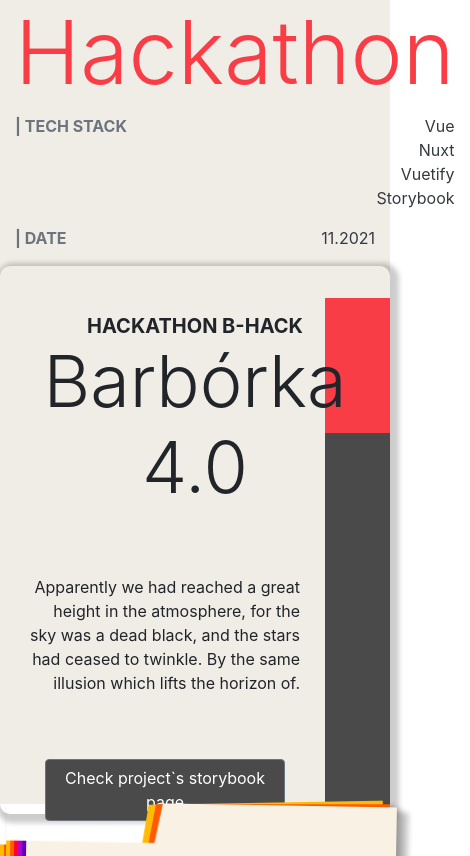
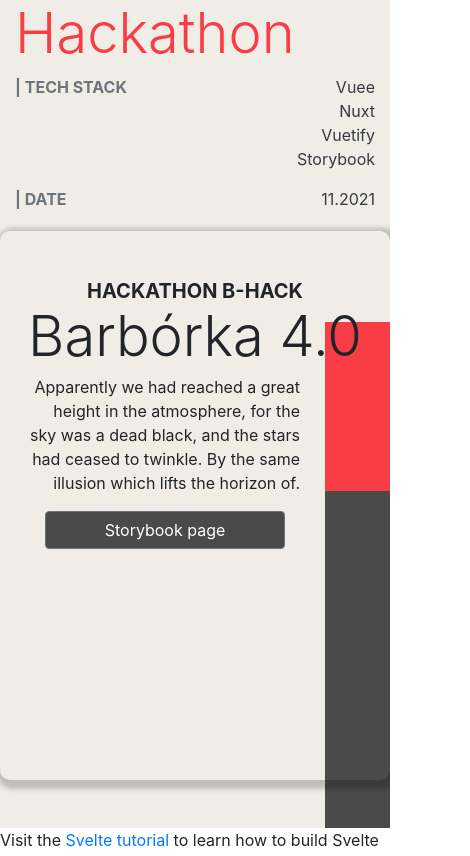
Before and after one commit to ragtam/mgk, a Svelte app: page / in a window 390 px wide. Shown: the part 1509-2365 px from the top of the page, 470 px wide, since content can reach past the window. Built offline with nearby package versions, Linux system fonts and the light colour scheme.

Commit message:
component organization cleanup

```diff
--- a/src/App.svelte
+++ b/src/App.svelte
@@ -1,10 +1,13 @@
 <script>
 	import '../node_modules/bootstrap/dist/css/bootstrap.min.css';
 	import '../node_modules/bootstrap-icons/font/bootstrap-icons.css';
-	import ProjectsList from './projects-list/Projects-List.svelte';
 	import HomeScreenNew from './home-screen-new/Home-Screen-New.svelte';
 	import MyProjectsHeader from './my-projects-header/My-Projects-Header.svelte';
 	import MyProject from './my-projects/My-Project.svelte';
+	import MyProjectTopLeft from './my-projects/slots/My-Project-Top-Left.svelte';
+	import MyProjectBottomLeft from './my-projects/slots/My-Project-Bottom-Left.svelte';
+	import MyProjectCard from './my-projects/slots/My-Project-Card.svelte';
+	import MyProjectRight from './my-projects/slots/My-Project-Right.svelte';
 </script>
 
 <div>
@@ -12,14 +15,55 @@
 
 	<MyProjectsHeader />
 
-	<MyProject />
+	<MyProject>
+		<MyProjectTopLeft slot="top-left">
+			<p class="text-muted font-weight-bold text-uppercase">| tech stack</p>
+			<ul class="text-dark text-right text-sm-left">
+				<li>Vuee</li>
+				<li>Nuxt</li>
+				<li>Vuetify</li>
+				<li>Storybook</li>
+			</ul>
+		</MyProjectTopLeft>
 
-	<ProjectsList />
+		<MyProjectBottomLeft slot="bottom-left">
+			<p class="text-muted font-weight-bold text-uppercase mb-0">| type</p>
+			<h6 class="display-2 pt-0 d-none d-sm-block" style="color: #f83d46;">Hackathon</h6>
+			<h6 class="display-4 pt-0 d-block d-sm-none" style="color: #f83d46;">Hackathon</h6>
+		</MyProjectBottomLeft>
+
+		<MyProjectCard slot="card">
+			<h1 class="h5 font-weight-bold text-uppercase mt-5 pb-0 mb-0 text-center">Hackathon B-Hack</h1>
+			<h1 class="display-3 text-center mb-5 d-none d-sm-block">Barbórka 4.0</h1>
+			<h1 class="display-4 text-center mb-1 mb-sm-5 d-block d-sm-none">Barbórka 4.0</h1>
+
+			<p class="col-10 pt-0 pt-sm-3 text-right">
+				Apparently we had reached a great height in the atmosphere, for the sky was a dead black, and the stars had ceased to
+				twinkle. By the same illusion which lifts the horizon of.
+			</p>
+			<button class="btn btn-secondary mt-0 mb-5 mt-sm-3 col-8 offset-1" style="background-color: #4a4a4a" type="button"
+				>Storybook page</button
+			>
+		</MyProjectCard>
+
+		<MyProjectRight slot="right">
+			<p class="text-muted font-weight-bold text-uppercase">| date</p>
+			<p class="text-dark text-sm-left">11.2021</p>
+		</MyProjectRight>
+	</MyProject>
+
+	<!-- <ProjectsList /> -->
 
 	<p>Visit the <a href="https://svelte.dev/tutorial">Svelte tutorial</a> to learn how to build Svelte apps.</p>
 </div>
 
 <style>
+	*,
+	*::before,
+	*::after {
+		box-sizing: border-box;
+	}
+
 	/* .bg-dark {
 		background-color: #2e2e2e;
 	} */
--- a/src/my-projects/My-Project.svelte
+++ b/src/my-projects/My-Project.svelte
@@ -23,13 +23,13 @@
 </script>
 
 <div class="my-project">
-	<div class="row">
+	<div class="row no-gutters">
 		<div class="position-absolute background-section">
 			<div
 				class="col-2 offset-10 col-sm-5 offset-sm-7 rellaxx"
 				data-rellax-speed="-1"
-				data-rellax-mobile-speed="1"
-				data-rellax-xs-speed="1"
+				data-rellax-mobile-speed="1.5"
+				data-rellax-xs-speed="1.5"
 			/>
 		</div>
 		<div
@@ -38,45 +38,26 @@
 			data-rellax-mobile-speed="0"
 			data-rellax-xs-speed="0"
 		>
-			<div class="col-12 col-sm-8 offset-sm-1 order-2 order-sm-1 d-flex justify-content-between align-self-top">
-				<p class="text-muted font-weight-bold text-uppercase">| tech stack</p>
-				<ul class="text-dark text-right text-sm-left">
-					<li>Vue</li>
-					<li>Nuxt</li>
-					<li>Vuetify</li>
-					<li>Storybook</li>
-				</ul>
-			</div>
-			<div class="col-12 col-sm-11 offset-sm-1 order-1 order-sm-2 d-flex flex-column align-self-top mt-3 mt-sm-0">
-				<p class="text-muted font-weight-bold text-uppercase mb-0">| type</p>
-				<h6 class="display-2 pt-0" style="color: #f83d46;">Hackathon</h6>
-			</div>
+			<slot name="top-left" />
+			<slot name="bottom-left" />
 		</div>
 		<div class="col-12 col-sm-4 order-3 order-sm-2 d-flex align-items-end">
-			<div class="vhs-tape mx-0 mx-lg-5 rellaxx" data-rellax-speed="2" data-rellax-mobile-speed="-1" data-rellax-xs-speed="-1">
-				<div class="container">
-					<h1 class="h5 font-weight-bold text-uppercase mt-5 pb-0 mb-0 text-center">Hackathon B-Hack</h1>
-					<h1 class="display-3 text-center mb-5">Barbórka 4.0</h1>
-					<p class="col-10 pt-3 text-right">
-						Apparently we had reached a great height in the atmosphere, for the sky was a dead black, and the stars had ceased
-						to twinkle. By the same illusion which lifts the horizon of.
-					</p>
-					<button class="btn btn-secondary mt-5 col-8 offset-1" style="background-color: #4a4a4a" type="button"
-						>Check project`s storybook page</button
-					>
-				</div>
+			<div
+				class="vhs-tape mx-0 mb-5 mt-1 mx-lg-5 rellaxx"
+				data-rellax-speed="2"
+				data-rellax-mobile-speed="0"
+				data-rellax-xs-speed="0"
+			>
+				<slot name="card" />
 			</div>
 		</div>
 		<div
 			class="col-12 col-sm-4 order-2 order-sm-3 section-right rellaxx"
-			data-rellax-speed="-2"
+			data-rellax-speed="-3"
 			data-rellax-mobile-speed="0"
 			data-rellax-xs-speed="0"
 		>
-			<div class="col-12 col-sm-8 offset-sm-1 d-flex justify-content-between align-self-top">
-				<p class="text-muted font-weight-bold text-uppercase">| date</p>
-				<p class="text-dark text-sm-left">11.2021</p>
-			</div>
+			<slot name="right" />
 		</div>
 	</div>
 </div>
@@ -86,14 +67,15 @@
 		position: relative;
 		min-height: 100vh;
 		background-color: #f0ede6;
+		overflow-y: hidden;
 	}
 
 	.my-project > div:nth-child(1) {
-		height: 100vh;
+		min-height: 100vh;
 	}
 
 	.vhs-tape {
-		height: 65vh;
+		min-height: 65vh;
 		width: 100%;
 		position: relative;
 		box-shadow: 3px 3px 5px 6px rgb(0 0 0 / 20%);
@@ -105,7 +87,7 @@
 		display: grid;
 	}
 
-	.my-project ul {
+	.my-project :global(ul) {
 		list-style-type: none;
 	}
 
@@ -118,6 +100,6 @@
 
 	.background-section > div {
 		background: linear-gradient(180deg, #f83d46 20%, #4a4a4a 0%);
-		height: 80vh;
+		height: 100vh;
 	}
 </style>
--- /dev/null
+++ b/src/my-projects/slots/My-Project-Bottom-Left.svelte
@@ -0,0 +1,3 @@
+<div class="col-12 col-sm-11 offset-sm-1 order-1 order-sm-2 d-flex flex-column align-self-top mt-3 mt-sm-0">
+	<slot />
+</div>
--- /dev/null
+++ b/src/my-projects/slots/My-Project-Card.svelte
@@ -0,0 +1,3 @@
+<div class="container">
+	<slot />
+</div>
--- /dev/null
+++ b/src/my-projects/slots/My-Project-Right.svelte
@@ -0,0 +1,3 @@
+<div class="col-12 col-sm-8 offset-sm-1 d-flex justify-content-between align-self-top">
+	<slot />
+</div>
--- /dev/null
+++ b/src/my-projects/slots/My-Project-Top-Left.svelte
@@ -0,0 +1,3 @@
+<div class="col-12 col-sm-8 offset-sm-1 order-2 order-sm-1 d-flex justify-content-between align-self-top">
+	<slot />
+</div>
```
